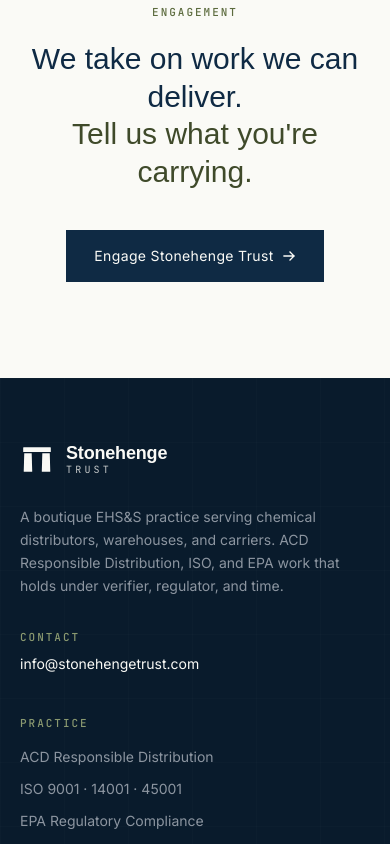
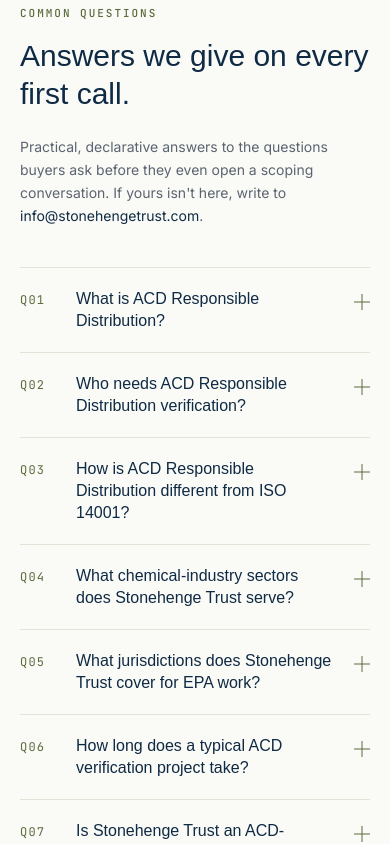
Before and after one commit to Hartwell2026/stonehenge-trust, a Next.js app: page / in a window 390 px wide. Shown: the part 7700-8544 px from the top of the page. Built offline with nearby package versions, Linux system fonts and the light colour scheme; a web font is replaced by a local one.

Commit message:
Add visible FAQ section + Vercel Analytics + Speed Insights

```diff
--- a/package.json
+++ b/package.json
@@ -9,6 +9,8 @@
     "lint": "eslint"
   },
   "dependencies": {
+    "@vercel/analytics": "^2.0.1",
+    "@vercel/speed-insights": "^2.0.0",
     "framer-motion": "^12.38.0",
     "next": "16.2.4",
     "react": "19.2.4",
--- a/src/app/layout.tsx
+++ b/src/app/layout.tsx
@@ -1,6 +1,8 @@
 import type { Metadata } from "next";
 import { Aldrich, Inter, JetBrains_Mono } from "next/font/google";
 import "./globals.css";
+import { Analytics } from "@vercel/analytics/next";
+import { SpeedInsights } from "@vercel/speed-insights/next";
 import { SiteHeader } from "@/components/SiteHeader";
 import { SiteFooter } from "@/components/SiteFooter";
 import { RetellChat } from "@/components/RetellChat";
@@ -92,6 +94,8 @@
         <main className="flex-1">{children}</main>
         <SiteFooter />
         <RetellChat />
+        <Analytics />
+        <SpeedInsights />
       </body>
     </html>
   );
--- a/src/app/page.tsx
+++ b/src/app/page.tsx
@@ -7,6 +7,7 @@
 import { StandardsMarquee } from "@/components/StandardsMarquee";
 import { SpotlightCard } from "@/components/SpotlightCard";
 import { StructuredData } from "@/components/StructuredData";
+import { FAQSection } from "@/components/FAQSection";
 
 const SERVICES = [
   {
@@ -362,6 +363,9 @@
         </div>
       </section>
 
+      {/* ─── FAQ ─────────────────────────────────────────────── */}
+      <FAQSection />
+
       {/* ─── CTA ─────────────────────────────────────────────── */}
       <section className="bg-sh-bone">
         <div className="mx-auto max-w-5xl px-5 md:px-8 py-24 md:py-32 text-center">
--- /dev/null
+++ b/src/components/FAQSection.tsx
@@ -0,0 +1,107 @@
+"use client";
+
+import * as React from "react";
+import { Reveal } from "./Motion";
+
+const FAQ_ITEMS = [
+  {
+    q: "What is ACD Responsible Distribution?",
+    a: "ACD Responsible Distribution is the Alliance for Chemical Distribution's third-party-verified EHS&S program for chemical distributors. It covers management commitment, regulatory compliance, employee training, product stewardship, security, emergency response, transportation, and continuous improvement. Member companies are verified against the Responsible Distribution code on a recurring cycle by approved external verifiers.",
+  },
+  {
+    q: "Who needs ACD Responsible Distribution verification?",
+    a: "ACD member chemical distributors must complete third-party verification against the Responsible Distribution code as a condition of membership. Non-members increasingly pursue equivalent verification to meet customer purchasing requirements, insurance criteria, and supply-chain due-diligence expectations.",
+  },
+  {
+    q: "How is ACD Responsible Distribution different from ISO 14001?",
+    a: "ISO 14001 is a generic environmental management system standard applicable to any industry, verified by accredited registrars. ACD Responsible Distribution is chemical-distribution-specific, covering EHS, security, transportation, and product stewardship together, and verified by ACD-approved third parties. Many distributors hold both: ISO 14001 for general environmental management and ACD for distribution-specific obligations.",
+  },
+  {
+    q: "What chemical-industry sectors does Stonehenge Trust serve?",
+    a: "Stonehenge Trust serves chemical distributors, chemical warehouses and 3PL operators handling hazardous materials, bulk chemical carriers (rail, truck, intermodal), specialty chemical manufacturers and formulators, importers of record for regulated chemical products, and food-grade or process manufacturers with overlapping ISO and EPA programs.",
+  },
+  {
+    q: "What jurisdictions does Stonehenge Trust cover for EPA work?",
+    a: "Stonehenge Trust covers federal EPA programs across all 50 US states, with state-agency overlays as required by the operating facility's location. Common federal frameworks include TSCA, RCRA, the Clean Air Act (Title V, NESHAP, NSPS), the Clean Water Act, and SPCC. State-level air, water, and waste regulations are addressed alongside the federal baseline.",
+  },
+  {
+    q: "How long does a typical ACD verification project take?",
+    a: "A first-time ACD verification engagement typically runs 4 to 9 months end to end: gap assessment and scope (4–6 weeks), documentation build and remediation (8–16 weeks), internal audit and management review (4–6 weeks), and verifier window scheduling. Recurring re-verification cycles are tighter, usually 2 to 4 months, depending on the scope of changes since the prior cycle.",
+  },
+  {
+    q: "Is Stonehenge Trust an ACD-accredited verifier?",
+    a: "Stonehenge Trust is an advisory and audit-preparation firm, not an ACD-accredited third-party verifier. We prepare distributor and warehouse operators for verification, build the EHS&S management system and the verifier-ready documentation package, and run internal audits. Independent third-party verification is then performed by an ACD-approved external verifier.",
+  },
+];
+
+/**
+ * FAQSection — visible accordion that mirrors the FAQPage JSON-LD.
+ *
+ * Brand-aligned editorial register. Native <details>/<summary> for
+ * zero-JS keyboard accessibility + SEO crawlability (rendered text is
+ * always in the DOM).
+ */
+export function FAQSection() {
+  return (
+    <section className="relative bg-sh-bone border-t border-sh-stone">
+      <div className="mx-auto max-w-7xl px-5 md:px-8 py-24 md:py-32">
+        <div className="grid md:grid-cols-12 gap-10 md:gap-16">
+          <div className="md:col-span-4">
+            <Reveal>
+              <p className="eyebrow">Common Questions</p>
+            </Reveal>
+            <Reveal delay={0.08}>
+              <h2 className="mt-4 font-display text-3xl md:text-4xl text-sh-navy leading-tight tracking-tight">
+                Answers we give on every first call.
+              </h2>
+            </Reveal>
+            <Reveal delay={0.16}>
+              <p className="mt-6 text-sh-slate text-sm md:text-base leading-relaxed">
+                Practical, declarative answers to the questions buyers ask
+                before they even open a scoping conversation. If yours
+                isn&apos;t here, write to{" "}
+                <a
+                  href="mailto:info@stonehengetrust.com"
+                  className="text-sh-navy link-quiet"
+                >
+                  info@stonehengetrust.com
+                </a>
+                .
+              </p>
+            </Reveal>
+          </div>
+
+          <div className="md:col-span-8">
+            <div className="border-t border-sh-stone">
+              {FAQ_ITEMS.map((item, i) => (
+                <details
+                  key={item.q}
+                  className="group border-b border-sh-stone py-5 md:py-6"
+                >
+                  <summary className="flex items-start gap-5 md:gap-7 cursor-pointer list-none">
+                    <span className="font-mono text-xs text-sh-olive tracking-widest pt-1 min-w-[2.25rem]">
+                      Q{String(i + 1).padStart(2, "0")}
+                    </span>
+                    <h3 className="flex-1 font-display text-base md:text-lg text-sh-navy leading-snug">
+                      {item.q}
+                    </h3>
+                    <span
+                      aria-hidden
+                      className="relative w-4 h-4 mt-1.5 shrink-0 text-sh-olive transition-transform duration-200 group-open:rotate-45"
+                    >
+                      <span className="absolute inset-x-0 top-1/2 h-px bg-current -translate-y-1/2" />
+                      <span className="absolute inset-y-0 left-1/2 w-px bg-current -translate-x-1/2" />
+                    </span>
+                  </summary>
+                  <div className="mt-4 pl-[3.6rem] md:pl-[3.85rem] pr-2 text-sh-slate text-sm md:text-base leading-relaxed">
+                    {item.a}
+                  </div>
+                </details>
+              ))}
+            </div>
+          </div>
+        </div>
+      </div>
+    </section>
+  );
+}
```
Also changed, not shown: 1 other file (tests, documents, lock files or other folders).
